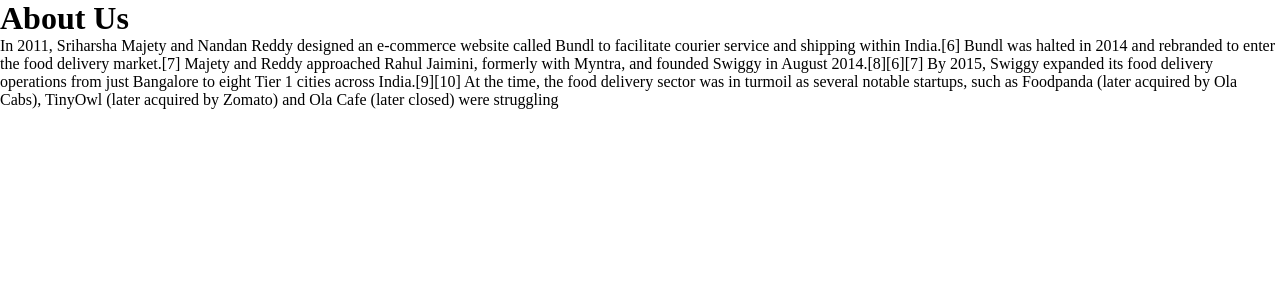
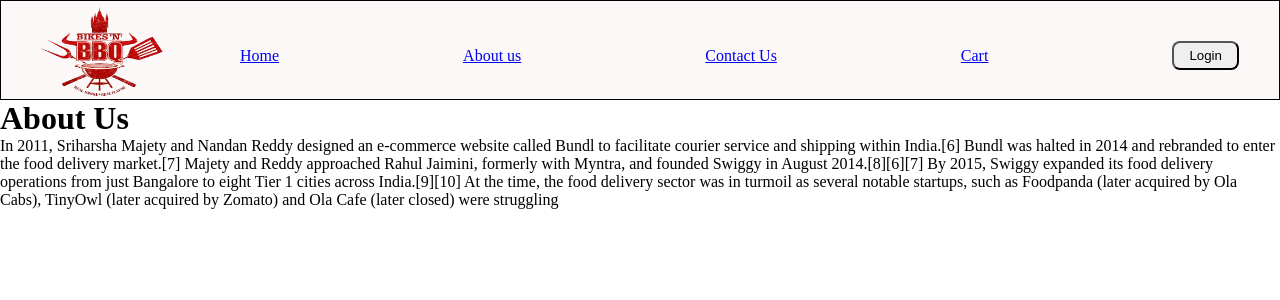
Before and after one commit to mohdathar01/Food_Ordering_App_React, a React (Vite) app: page /about in a window 1280 px wide. Shown: the top 300 px of the page. Built offline with nearby package versions, Linux system fonts and the light colour scheme.

Commit message:
react-router-dom

```diff
--- a/src/App.js
+++ b/src/App.js
@@ -1,42 +1,46 @@
 import React from "react";
-import ReactDOM from "react-dom/client";  // Corrected this line
+import ReactDOM from "react-dom/client"; // Corrected this line
 // import img1 from "./images.png"
 // import chknbryn from "./chicken-biryani.jpg";
 import Header from "./components/Header";
-import Body from "./components/Body";
+import { Outlet } from "react-router-dom";
+
+import Error from "./components/Error";
 import About from "./components/About";
 import Contacts from "./components/Contacts";
 import RestaurentContainer from "./components/RestaurantContainer";
-import { createBrowserRouter,RouterProvider } from "react-router-dom";
-
-
+import { createBrowserRouter, RouterProvider } from "react-router-dom";
 
 const AppLayout = () => {
   return (
     <div className="app">
       <Header />
-            <Body/>
-            <RestaurentContainer/>
+      <Outlet />
     </div>
-    )
-}
+  );
+};
 
-const  appRouter=createBrowserRouter([
+const appRouter = createBrowserRouter([
   {
-        path:"/",
-        element:<AppLayout/>
+    path: "/",
+    element: <AppLayout />,
+    children: [
+      {
+        path: "/",
+        element: <RestaurentContainer />,
       },
       {
-        path:"/about",
-        element:<About/>
+        path: "/about",
+        element: <About />,
       },
       {
-        path:"/contacts",
-        element:<Contacts/>
-    }
+        path: "/contacts",
+        element: <Contacts />,
+      },
+    ],
+    errorElement: <Error />,
+  },
+]);
 
-
-])
-
-const root = ReactDOM.createRoot(document.getElementById("root"));  // This is correct now
-root.render(<RouterProvider router={appRouter} /> );
+const root = ReactDOM.createRoot(document.getElementById("root")); // This is correct now
+root.render(<RouterProvider router={appRouter} />);
--- a/src/components/Body.jsx
+++ /dev/null
@@ -1,18 +0,0 @@
-const Body = () => {
-
-
-
-
-
-
-
-  return (
-    <div className="body">
-      <div className=" filter">
-
-        {/* <input type="text" placeholder="search here" /> */}
-      </div>
-    </div>
-  );
-};
-export default Body;
--- /dev/null
+++ b/src/components/Error.jsx
@@ -0,0 +1,16 @@
+import { useRouteError } from "react-router-dom";
+
+const Error = () => {
+  const err = useRouteError();
+  console.log(err);
+  return (
+    <div>
+      <h1>Oops!!!!!!!</h1>
+      <p>Something Went Wrong </p>
+      <p>unexpected Error Please Go to Home</p>
+      <h2>{err.status}</h2>
+      <p>{err.statusText}</p>
+    </div>
+  );
+};
+export default Error;
--- a/src/components/Header.jsx
+++ b/src/components/Header.jsx
@@ -1,5 +1,6 @@
 import img1 from "../utils/imagess/images.png";
 import { useState } from "react";
+import { Link } from "react-router-dom";
 
 const Header = () => {
   const [btnNameReact, setBtnNameReact] = useState("Login");
@@ -11,10 +12,18 @@
       </div>
       <div className="nav-items">
         <ul className="ull">
-          <li>Home</li>
-          <li>About us</li>
-          <li>Contact Us</li>
-          <li>Cart</li>
+          <li>
+            <Link to="/">Home</Link>
+          </li>
+          <li>
+            <Link to="/about">About us</Link>
+          </li>
+          <li>
+            <Link to="/contacts">Contact Us</Link>
+          </li>
+          <li>
+            <Link to="/cart">Cart</Link>
+          </li>
           <button
             className="loginbutton"
             onClick={() => {
--- a/src/components/RestaurantContainer.jsx
+++ b/src/components/RestaurantContainer.jsx
@@ -13,7 +13,7 @@
 
   const fetchData = async () => {
     const data = await fetch(
-      "https://corsproxy.io/?https://www.swiggy.com/dapi/restaurants/list/v5?lat=28.65200&lng=77.16630&is-seo-homepage-enabled=true&page_type=DESKTOP_WEB_LISTING"
+      "https://www.swiggy.com/dapi/restaurants/list/v5?lat=28.65200&lng=77.16630&is-seo-homepage-enabled=true&page_type=DESKTOP_WEB_LISTING"
     );
 
     const json = await data.json();
```
Lines whose indentation alone changed are shown as unchanged.
